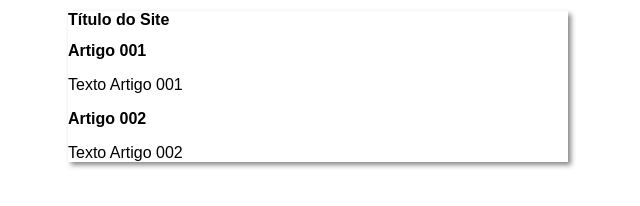
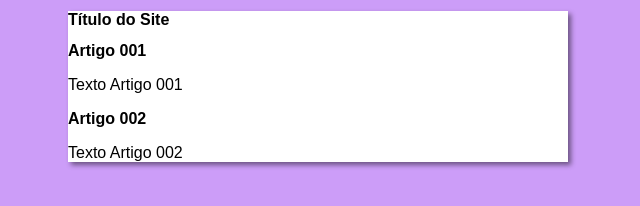
Before and after one commit to Aludeku/projeto-site, a plain HTML site: page index.html in a window 1280 px wide. Shown: the whole page, without its empty margins (322-962 px from the left). Drawn offline with Linux system fonts and the light colour scheme.

Commit message:
Update style.css

```diff
--- a/estilos/style.css
+++ b/estilos/style.css
@@ -4,7 +4,8 @@
 }
 
 body {
-    background-color: rgb(rgb(206, 25, 252), green, blue);
+    background-color: rgb(204, 157, 248);
+
 }
 
 main {
```
